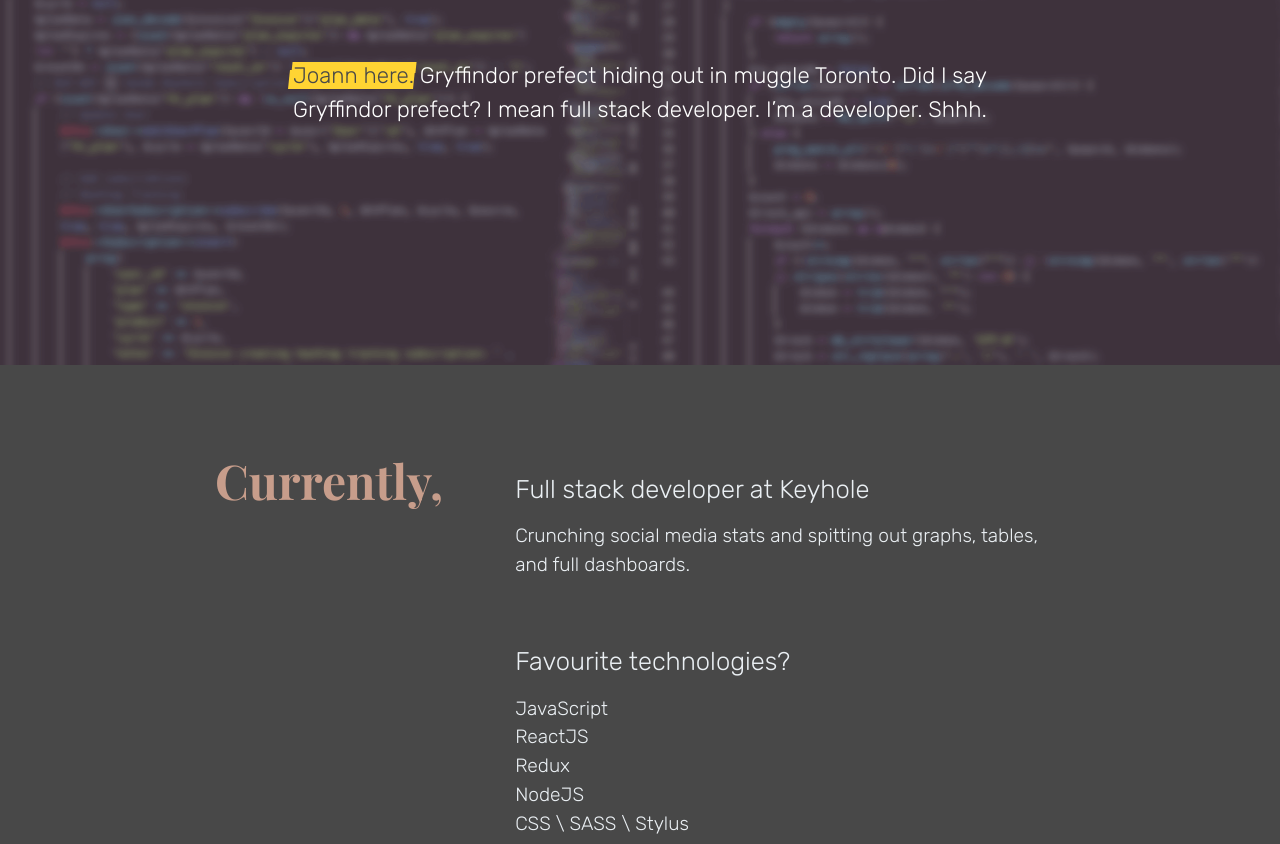
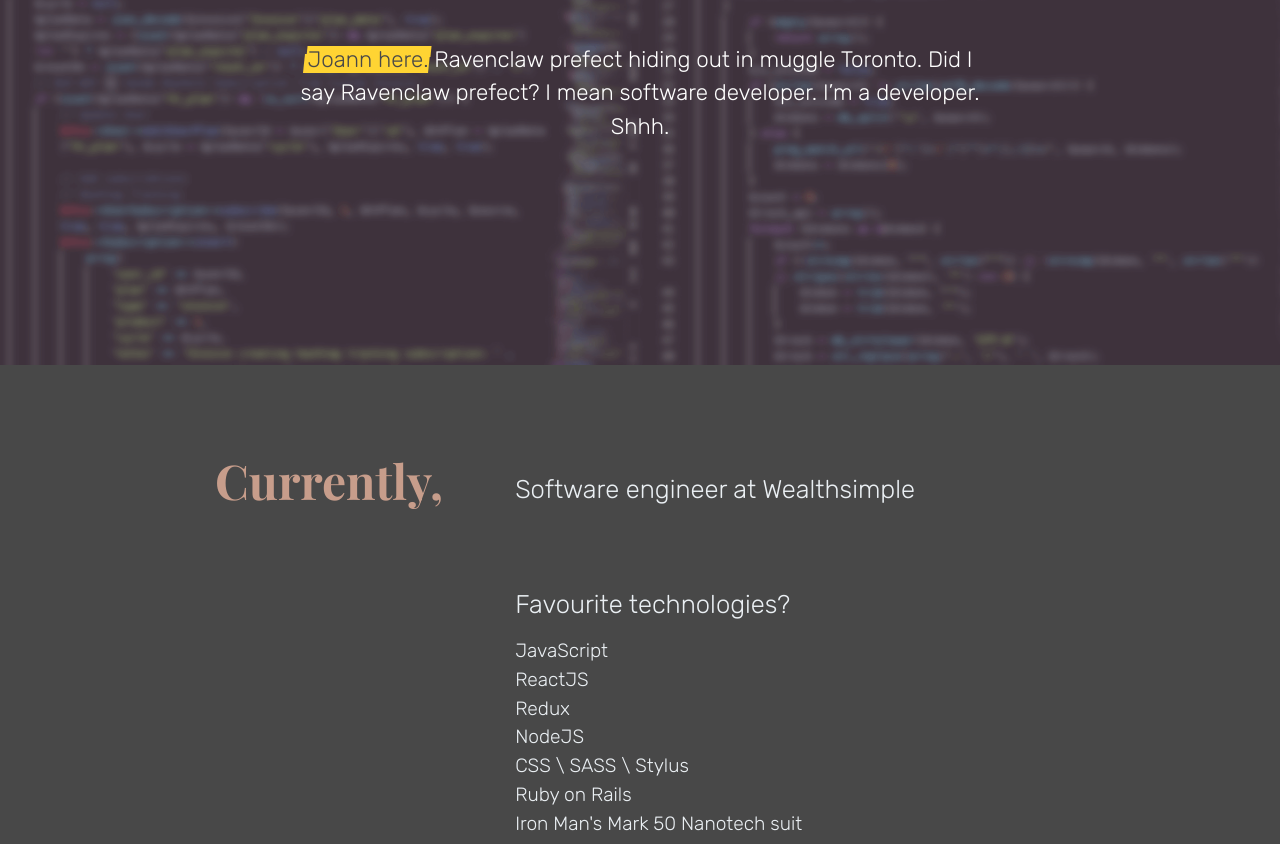
Before and after one commit to laijoann/laijoann.github.io, a plain HTML site: page index.html in a window 1280 px wide. Shown: the part 435-1279 px from the top of the page. Drawn offline with nearby package versions, Linux system fonts and the light colour scheme.

Commit message:
Update index.html

```diff
--- a/index.html
+++ b/index.html
@@ -22,7 +22,7 @@
   <section class='hero'>
     <div class='wrapper'>
       <h1>Hey,</h1>
-      <p><span class='text--highlight'>Joann here.</span> Gryffindor prefect hiding out in muggle Toronto. Did I say Gryffindor prefect? I mean full stack developer. I’m a developer. Shhh.</p>
+      <p><span class='text--highlight'>Joann here.</span> Ravenclaw prefect hiding out in muggle Toronto. Did I say Ravenclaw prefect? I mean software developer. I’m a developer. Shhh.</p>
     </div>
   </section>
 
@@ -31,8 +31,7 @@
       <h2 class='currently__contentTitle'>Currently,</h2>
 
       <div class='currently__contentText'>
-          <p class='contentText__bbTitle'>Full stack developer at Keyhole</p>
-          <p>Crunching social media stats and spitting out graphs, tables, and full dashboards.</p>
+          <p class='contentText__bbTitle'>Software engineer at Wealthsimple</p>
 
           <p class='contentText__bbTitle'>Favourite technologies?</p>
           <p>JavaScript</p>
@@ -52,7 +51,6 @@
           <p><a class='highlightOnHover' href='Joann Lai - Full stack developer.pdf'>See my resume here.</a></p>
           <p>Snag my <a class='highlightOnHover' href='https://play.google.com/store/apps/details?id=com.joann.keykeystickers' target='_blank'>WhatsApp sticker pack</a> here.</p>
           <p>Or my <a class='highlightOnHover' href='https://2ttf.com/GyN0FeBIS8i' target='_blank'>custom smitten kitten font</a>!</p>
-          <p>Star my repos <a class='highlightOnHover' href='https://github.com/laijoann' target='_blank'>on GitHub</a> maybe?</p>
           <p>While you're at it, <a class='highlightOnHover' href='https://www.linkedin.com/in/Laijoann' target='_blank'>ping me on LinkedIn.</a></p>
           <p style='margin-top: 1em;'>{ &amp; for all the wizards who prefer owl mail, my address is <a class='highlightOnHover' href="mailto:hello@joannlai.com" target="_top">hello@joannlai.com</a> }</p>
       </div>
```
